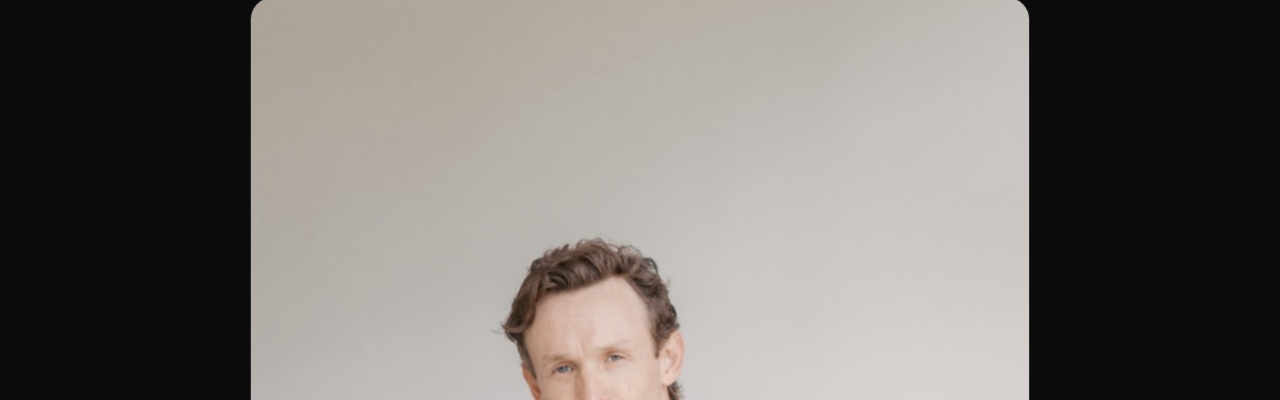
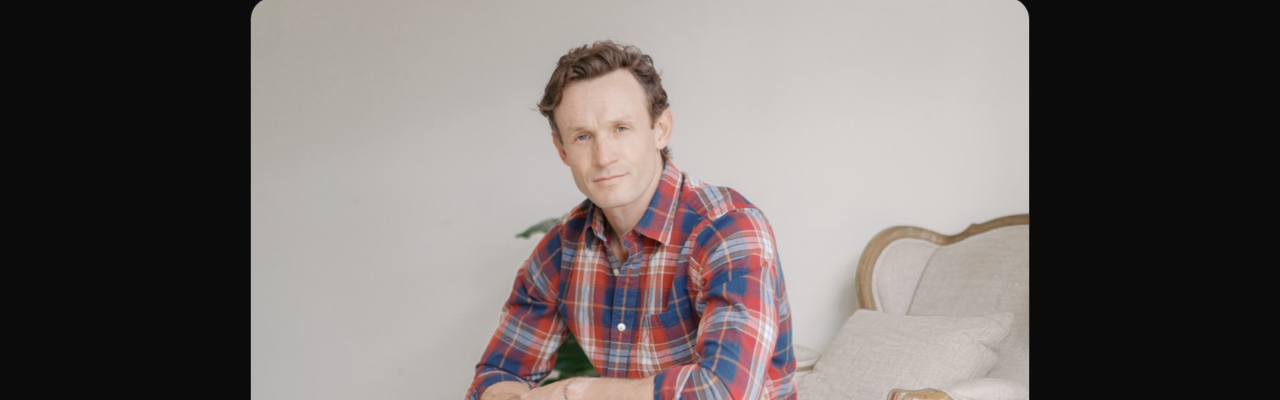
Before and after one commit to cbloomin-cloud/xitzone-site, a plain HTML site: page blog/the-comeback.html in a window 1280 px wide. Shown: the part 400-800 px from the top of the page. Drawn offline with Linux system fonts and the light colour scheme.

Commit message:
Fix blog photo crop

```diff
--- a/blog/the-comeback.html
+++ b/blog/the-comeback.html
@@ -32,7 +32,7 @@
   .post-head h1 span{color:var(--accent)}
   .meta{color:var(--muted);font-size:.92rem}
   .hero-img{max-width:820px;margin:0 auto 56px;padding:0 20px}
-  .hero-img img{display:block;width:100%;aspect-ratio:4/3;object-fit:cover;object-position:50% 30%;border-radius:22px;border:1px solid var(--line)}
+  .hero-img img{display:block;width:100%;height:auto;aspect-ratio:4/3;object-fit:cover;object-position:50% 30%;border-radius:22px;border:1px solid var(--line)}
   @media (max-width:600px){.hero-img img{aspect-ratio:4/4.6}}
   article{max-width:720px;margin:0 auto;padding:0 20px 90px;font-size:1.13rem}
   article p{margin-bottom:24px;color:#d8d6d2}
```
